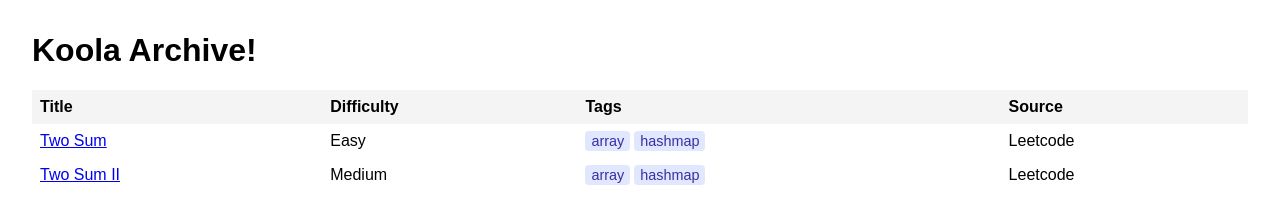
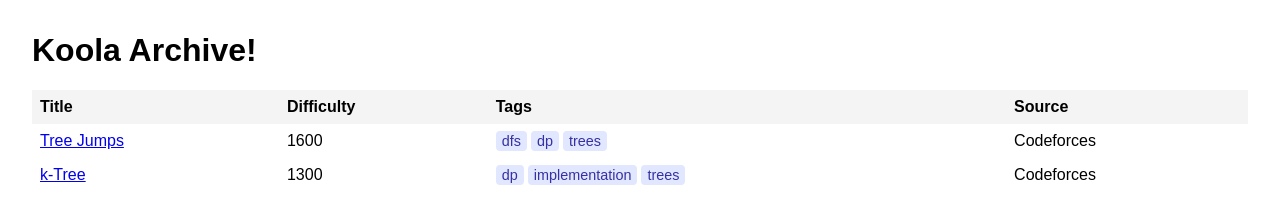
Before and after one commit to quandquang1312/koola, a website: page index.html in a window 1280 px wide. Drawn offline with Linux system fonts and the light colour scheme.

Commit message:
Update data

```diff
--- a/index.html
+++ b/index.html
@@ -30,18 +30,18 @@
     <script>
         const problems = [
             {
-                title: "Two Sum",
-                difficulty: "Easy",
-                tags: ["array", "hashmap"],
-                source: "Leetcode",
-                link: "https://leetcode.com/problems/two-sum"
+                title: "Tree Jumps",
+                rating: 1600,
+                tags: ["dfs", "dp", "trees"],
+                source: "Codeforces",
+                link: "https://codeforces.com/contest/2070/problem/D"
             },
             {
-                title: "Two Sum II",
-                difficulty: "Medium",
-                tags: ["array", "hashmap"],
-                source: "Leetcode",
-                link: "https://leetcode.com/problems/two-sum-ii"
+                title: "k-Tree",
+                rating: 1300,
+                tags: ["dp", "implementation", "trees"],
+                source: "Codeforces",
+                link: "https://codeforces.com/contest/431/problem/C"
             },
         ];
 
@@ -50,7 +50,7 @@
             const row = document.createElement('tr');
             row.innerHTML = `
                 <td><a href="${problem.link}" target="_blank">${problem.title}</a></td>
-                <td>${problem.difficulty}</td>
+                <td>${problem.rating}</td>
                 <td>${problem.tags.map(tag => `<span class="tag">${tag}</span>`).join('')}</td>
                 <td>${problem.source}</td>
             `;
```
